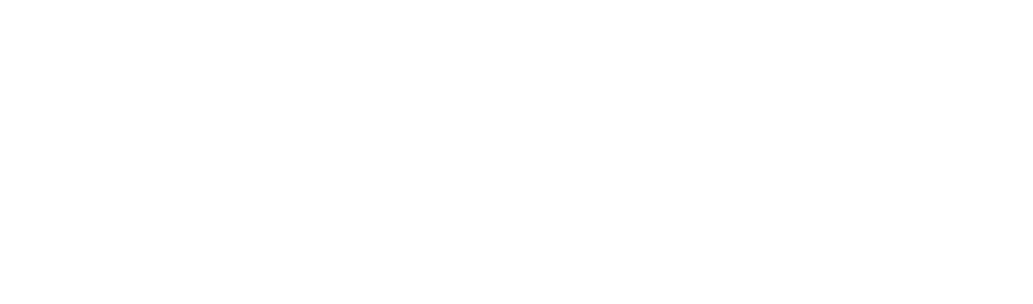
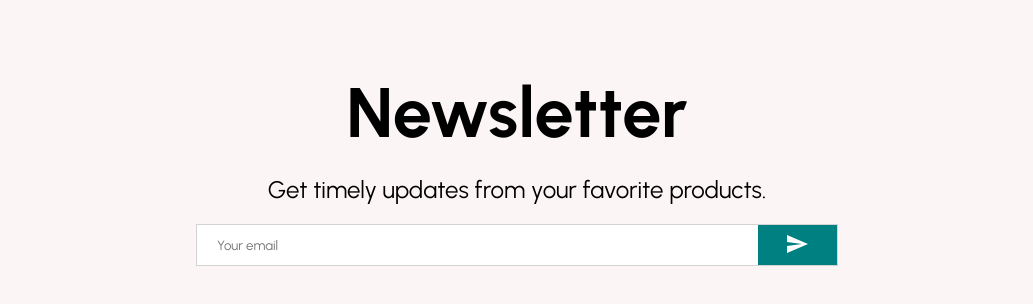
Before and after one commit to JohnKamaujk/ecommerce-shop, a React (Create React App) app: page / in a window 1280 px wide. Shown: the part 2688-2992 px from the top of the page, without its empty margins (123-1156 px from the left). Before the commit the page ends 2616 px from the top, so only its background shows below. Built offline with nearby package versions, Linux system fonts and the light colour scheme.

Commit message:
Completed the Newletter component

```diff
--- /dev/null
+++ b/src/components/Newsletter.jsx
@@ -0,0 +1,57 @@
+import { Send } from "@material-ui/icons";
+import React from "react";
+import styled from "styled-components";
+
+const Container = styled.div`
+  height: 60vh;
+  background-color: #fcf5f5;
+  display: flex;
+  align-items: center;
+  justify-content: center;
+  flex-direction: column;
+`;
+const Title = styled.h1`
+  font-size: 70px;
+  margin-bottom: 20px;
+`;
+const Description = styled.p`
+  font-size: 24px;
+  font-weight: 300px;
+  margin-bottom: 20px;
+`;
+const InputContainer = styled.div`
+  width: 50%;
+  height: 40px;
+  background-color: white;
+  display: flex;
+  justify-content: space-between;
+  border: 1px solid lightgray;
+`;
+const Input = styled.input`
+  border: none;
+  flex: 8;
+  padding-left: 20px;
+`;
+const Button = styled.button`
+  flex: 1;
+  border: none;
+  background-color: teal;
+  color: white;
+`;
+
+const Newsletter = () => {
+  return (
+    <Container>
+      <Title>Newsletter</Title>
+      <Description>Get timely updates from your favorite products.</Description>
+      <InputContainer>
+        <Input placeholder="Your email" />
+        <Button>
+          <Send />
+        </Button>
+      </InputContainer>
+    </Container>
+  );
+};
+
+export default Newsletter;
--- a/src/pages/Home.jsx
+++ b/src/pages/Home.jsx
@@ -2,6 +2,7 @@
 import Announcement from "../components/Announcement";
 import Categories from "../components/Categories";
 import Navbar from "../components/Navbar";
+import Newsletter from "../components/Newsletter";
 import Products from "../components/Products";
 import Slider from "../components/Slider";
 
@@ -13,6 +14,7 @@
       <Slider />
       <Categories />
       <Products />
+      <Newsletter />
     </div>
   );
 };
```
